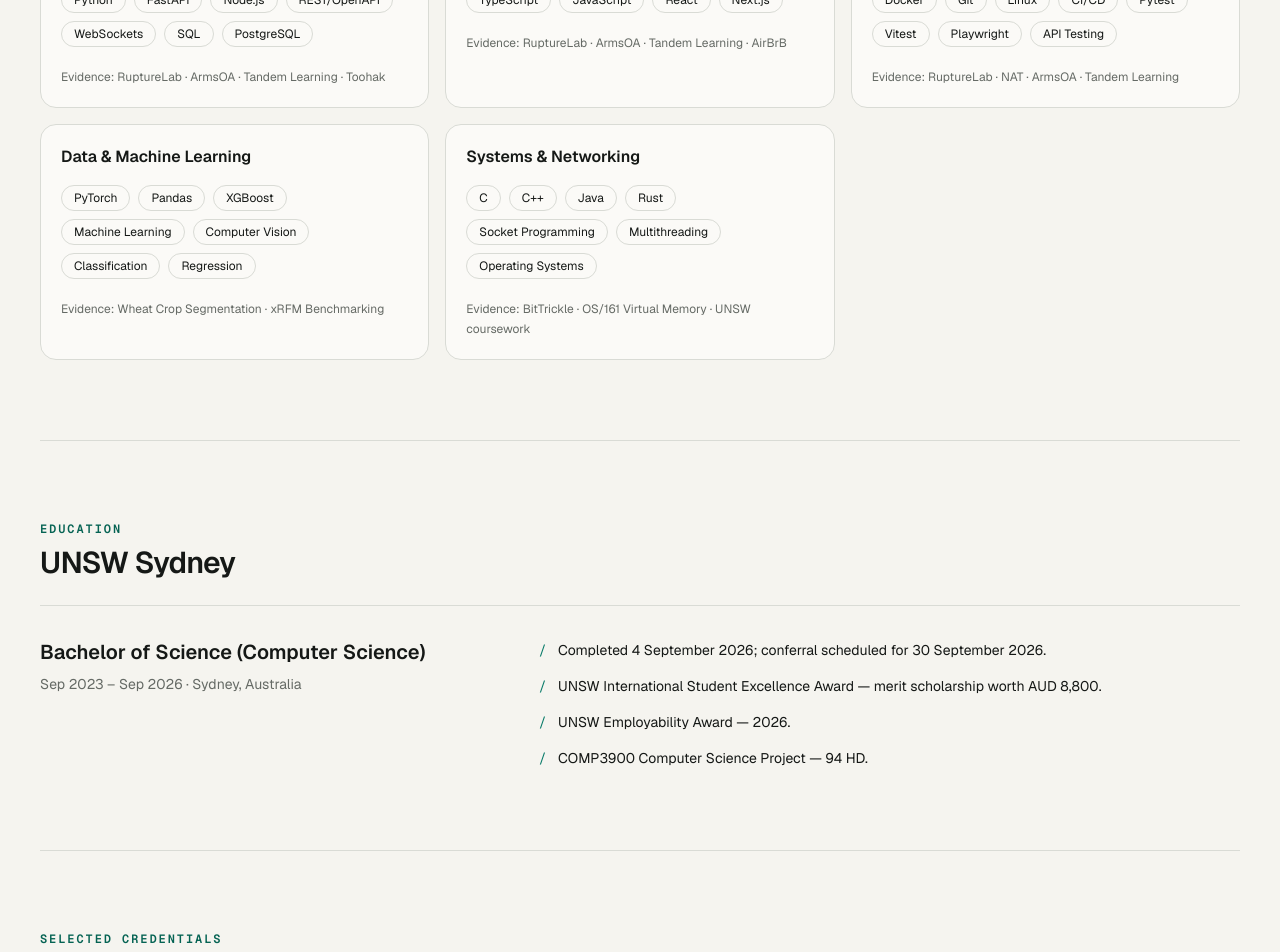
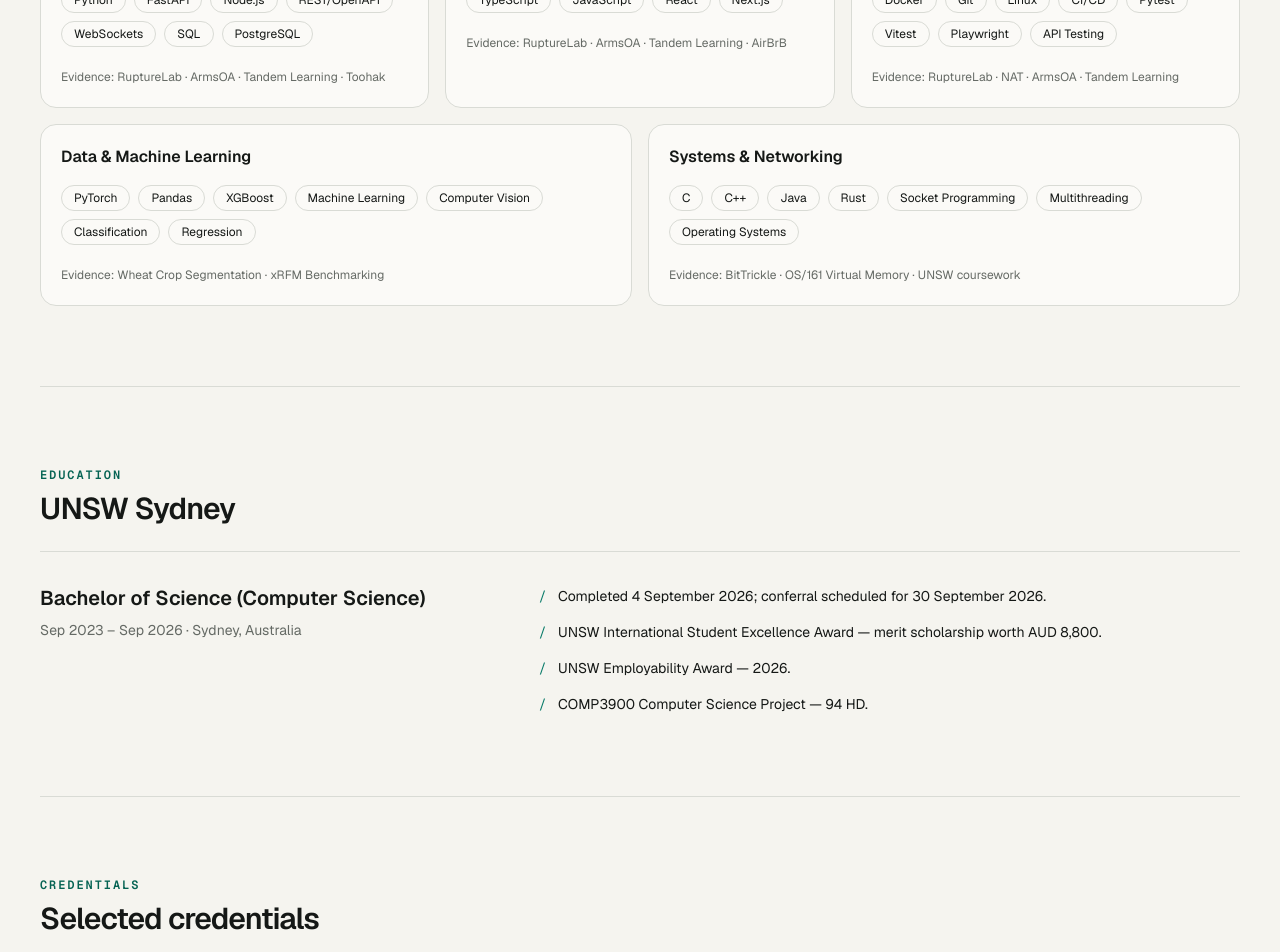
Before and after one commit to dkumar315/portfolio, a Next.js app: page /about in a window 1280 px wide. Shown: the part 1180-2132 px from the top of the page. Built offline with nearby package versions, Linux system fonts and the light colour scheme.

Commit message:
fix: refine responsive portfolio layout

```diff
--- a/src/app/about/page.tsx
+++ b/src/app/about/page.tsx
@@ -20,7 +20,7 @@ export default function AboutPage() {
           description={profile.positioning}
         />
 
-        <section className="grid gap-10 py-16 sm:py-20 lg:grid-cols-[0.8fr_1.2fr]">
+        <section className="grid gap-10 py-14 sm:py-16 lg:grid-cols-[0.8fr_1.2fr] lg:py-20">
           <div>
             <p className="font-mono text-xs font-semibold uppercase tracking-[0.16em] text-[var(--accent-strong)]">
               How I work
@@ -50,21 +50,26 @@ export default function AboutPage() {
           </div>
         </section>
 
-        <section className="border-t border-[var(--border)] py-16 sm:py-20">
+        <section className="border-t border-[var(--border)] py-14 sm:py-16 lg:py-20">
           <SectionHeading
             eyebrow="Skills"
             title="Evidence-backed technical range"
             description="Each group is connected to projects or professional work rather than presented as a self-rated proficiency score."
           />
 
-          <div className="grid gap-4 sm:grid-cols-2 lg:grid-cols-3">
-            {skillGroups.map((group) => (
-              <SkillGroupCard key={group.title} group={group} />
+          <div className="grid gap-4 sm:grid-cols-2 lg:grid-cols-6">
+            {skillGroups.map((group, index) => (
+              <div
+                key={group.title}
+                className={index < 3 ? "lg:col-span-2" : "lg:col-span-3"}
+              >
+                <SkillGroupCard group={group} />
+              </div>
             ))}
           </div>
         </section>
 
-        <section className="border-t border-[var(--border)] py-16 sm:py-20">
+        <section className="border-t border-[var(--border)] py-14 sm:py-16 lg:py-20">
           <SectionHeading eyebrow="Education" title={education.institution} />
 
           <div className="grid gap-8 lg:grid-cols-[0.8fr_1.2fr]">
@@ -90,11 +95,8 @@ export default function AboutPage() {
           </div>
         </section>
 
-        <section className="border-t border-[var(--border)] py-16 sm:py-20">
-          <SectionHeading
-            eyebrow="Selected credentials"
-            title="Selected credentials"
-          />
+        <section className="border-t border-[var(--border)] py-14 sm:py-16 lg:py-20">
+          <SectionHeading eyebrow="Credentials" title="Selected credentials" />
 
           <div className="grid gap-4 md:grid-cols-3">
             {credentials.map((credential) => (
--- a/src/app/contact/page.tsx
+++ b/src/app/contact/page.tsx
@@ -24,7 +24,7 @@ export default function ContactPage() {
                 Email
               </p>
 
-              <h2 className="mt-5 break-all text-2xl font-semibold tracking-[-0.03em] sm:text-3xl">
+              <h2 className="mt-5 break-words text-xl font-semibold leading-tight tracking-[-0.03em] [overflow-wrap:anywhere] sm:text-3xl">
                 {profile.email}
               </h2>
             </div>
--- a/src/app/experience/page.tsx
+++ b/src/app/experience/page.tsx
@@ -23,7 +23,7 @@ export default function ExperiencePage() {
           description={`${profile.positioning} My professional work has covered production education software, an industry-client network resilience platform and paid follow-on engineering.`}
         />
 
-        <section className="py-16 sm:py-20">
+        <section className="py-14 sm:py-16 lg:py-20">
           <SectionHeading
             eyebrow="Software engineering"
             title="Professional engineering experience"
@@ -35,7 +35,7 @@ export default function ExperiencePage() {
           ))}
         </section>
 
-        <section className="border-t border-[var(--border)] py-16 sm:py-20">
+        <section className="border-t border-[var(--border)] py-14 sm:py-16 lg:py-20">
           <SectionHeading
             eyebrow="Leadership & teaching"
             title="Work beyond engineering"
--- a/src/app/page.tsx
+++ b/src/app/page.tsx
@@ -95,7 +95,7 @@ export default function Home() {
         <section className="border-t border-[var(--border)] py-14 sm:py-16 lg:py-20">
           <SectionHeading
             eyebrow="Flagship project"
-            title="RuptureLab"
+            title="Independent resilience engineering"
             description="An independently owned, released full-stack resilience workbench with backend, data, real-time monitoring and production-style quality concerns."
             href={routes.projects}
             linkLabel="All projects"
@@ -129,9 +129,14 @@ export default function Home() {
             description="Each group is tied to projects or professional engineering experience."
           />
 
-          <div className="grid gap-4 sm:grid-cols-2 lg:grid-cols-3">
-            {skillGroups.map((group) => (
-              <SkillGroupCard key={group.title} group={group} />
+          <div className="grid gap-4 sm:grid-cols-2 lg:grid-cols-6">
+            {skillGroups.map((group, index) => (
+              <div
+                key={group.title}
+                className={index < 3 ? "lg:col-span-2" : "lg:col-span-3"}
+              >
+                <SkillGroupCard group={group} />
+              </div>
             ))}
           </div>
         </section>
--- a/src/app/projects/page.tsx
+++ b/src/app/projects/page.tsx
@@ -44,7 +44,7 @@ export default function ProjectsPage() {
         <section className="py-14 sm:py-16 lg:py-20">
           <SectionHeading
             eyebrow="Flagship"
-            title="RuptureLab"
+            title="Independent resilience engineering"
             description="The strongest independently owned project in the portfolio: a released API resilience workbench spanning backend services, real-time monitoring, persistence, testing and deployment."
           />
 
@@ -69,7 +69,7 @@ export default function ProjectsPage() {
         <section className="border-t border-[var(--border)] py-14 sm:py-16 lg:py-20">
           <SectionHeading
             eyebrow="Industry client capstone"
-            title="Network Analytic Tool"
+            title="Industry-client network resilience"
             description="A major five-person engineering project combining simulation, backend services, frontend integration and network-resilience workflows."
           />
 
@@ -97,9 +97,14 @@ export default function ProjectsPage() {
             title="Systems, networking and application engineering"
           />
 
-          <div className="grid gap-5 md:grid-cols-2 xl:grid-cols-3">
-            {supportingProjects.map((project) => (
-              <ProjectCard key={project.slug} project={project} />
+          <div className="grid gap-5 md:grid-cols-2 xl:grid-cols-6">
+            {supportingProjects.map((project, index) => (
+              <div
+                key={project.slug}
+                className={index < 3 ? "xl:col-span-2" : "xl:col-span-3"}
+              >
+                <ProjectCard project={project} />
+              </div>
             ))}
           </div>
         </section>
--- a/src/app/resume/page.tsx
+++ b/src/app/resume/page.tsx
@@ -18,8 +18,8 @@ const engineeringExperience = experiences.filter(
 );
 
 const resumeProjectTitles = [
+  "RuptureLab",
   "Network Analytic Tool",
-  "RuptureLab",
   "Wheat Crop Segmentation",
 ] as const;
 
--- a/src/components/portfolio-ui.tsx
+++ b/src/components/portfolio-ui.tsx
@@ -316,7 +316,7 @@ export function ExperienceCard({ experience }: { experience: Experience }) {
 
 export function SkillGroupCard({ group }: { group: SkillGroup }) {
   return (
-    <article className="rounded-2xl border border-[var(--border)] bg-[var(--surface)] p-5">
+    <article className="h-full rounded-2xl border border-[var(--border)] bg-[var(--surface)] p-5">
       <h3 className="text-base font-semibold">{group.title}</h3>
 
       <div className="mt-4 flex flex-wrap gap-2">
```
Also changed, not shown: 1 other file (tests, documents, lock files or other folders).
